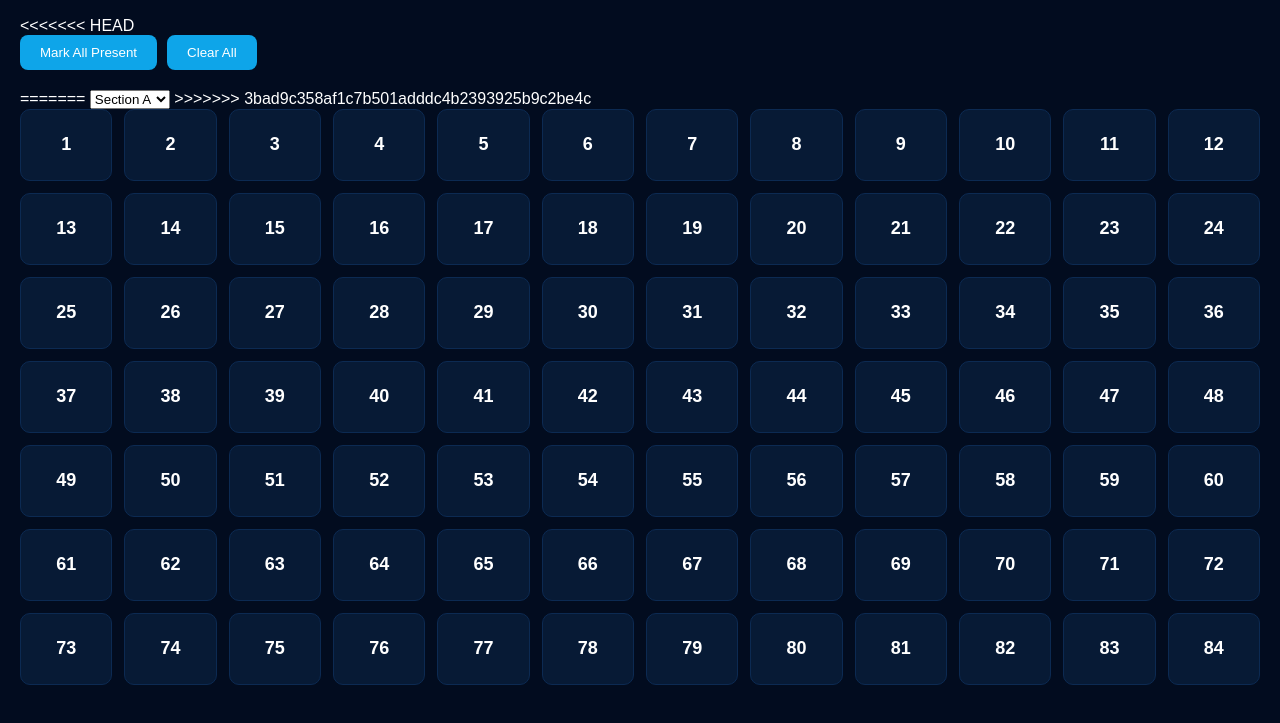
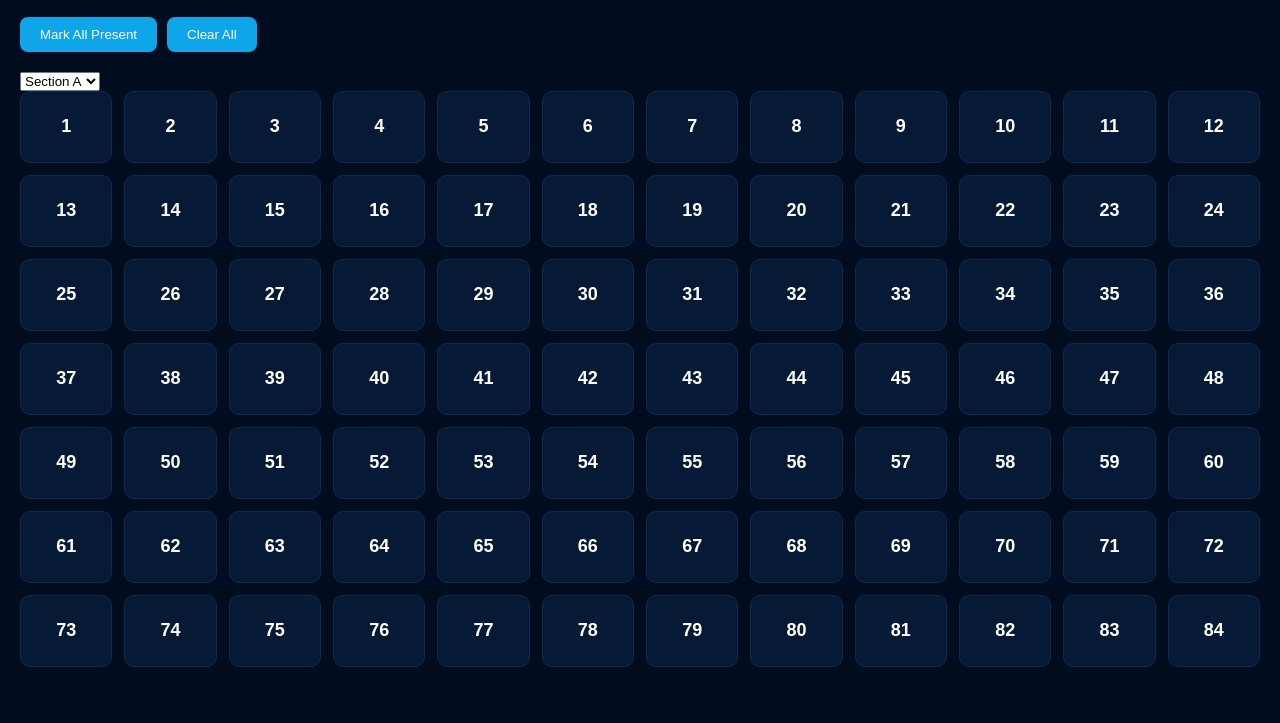
Before and after one commit to AkashKumar-Behera/attendify, a website: page public/index.html in a window 1280 px wide. Shown: the part 71-794 px from the top of the page. Drawn offline with Linux system fonts and the light colour scheme.

Commit message:
Fix merge conflict in index.html by removing redundant code

```diff
--- a/public/index.html
+++ b/public/index.html
@@ -77,18 +77,15 @@ button{
 
 <h2>Attendify</h2>
 
-<<<<<<< HEAD
 <div class="topbar">
 <button onclick="markAll()">Mark All Present</button>
 <button onclick="clearAll()">Clear All</button>
 </div>
-=======
 <select id="section">
 <option value="A">Section A</option>
 <option value="B">Section B</option>
 <option value="C">Section C</option>
 </select>
->>>>>>> 3bad9c358af1c7b501adddc4b2393925b9c2be4c
 
 <div class="grid" id="grid"></div>
 
```
